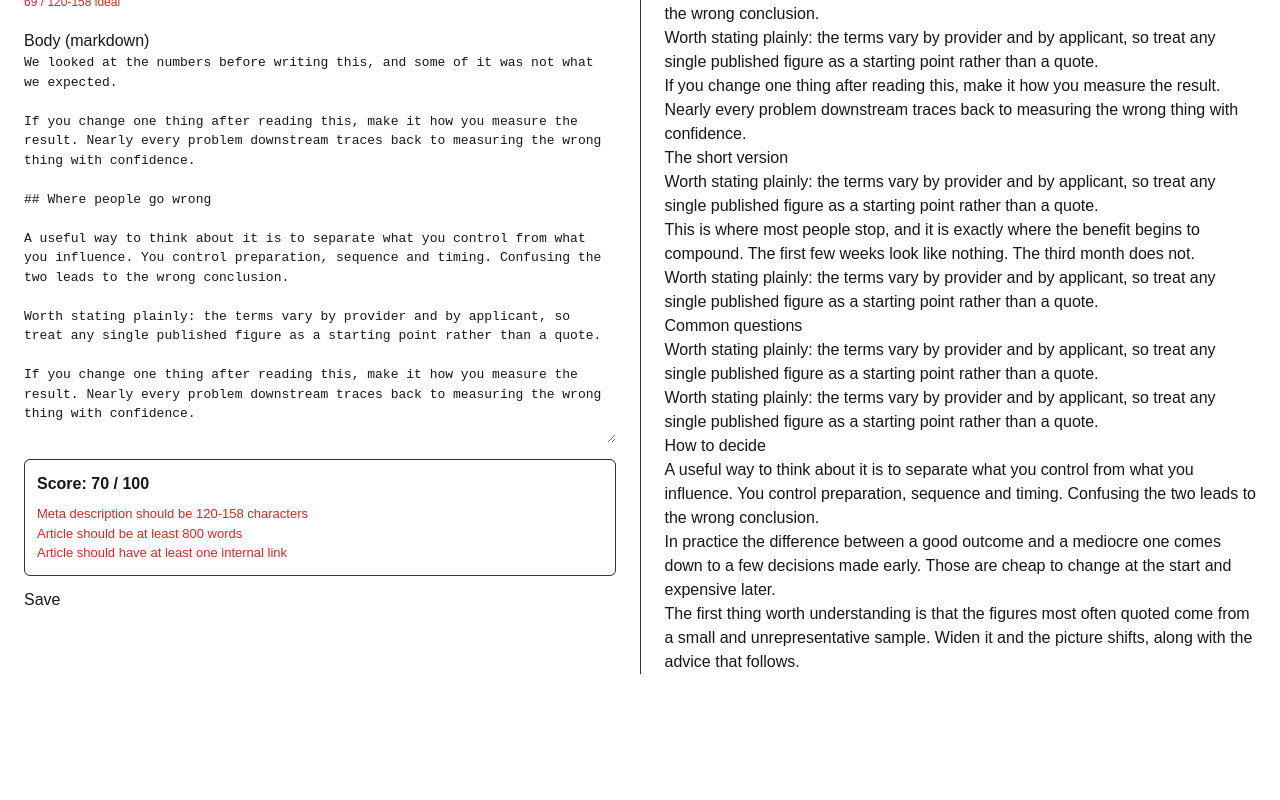
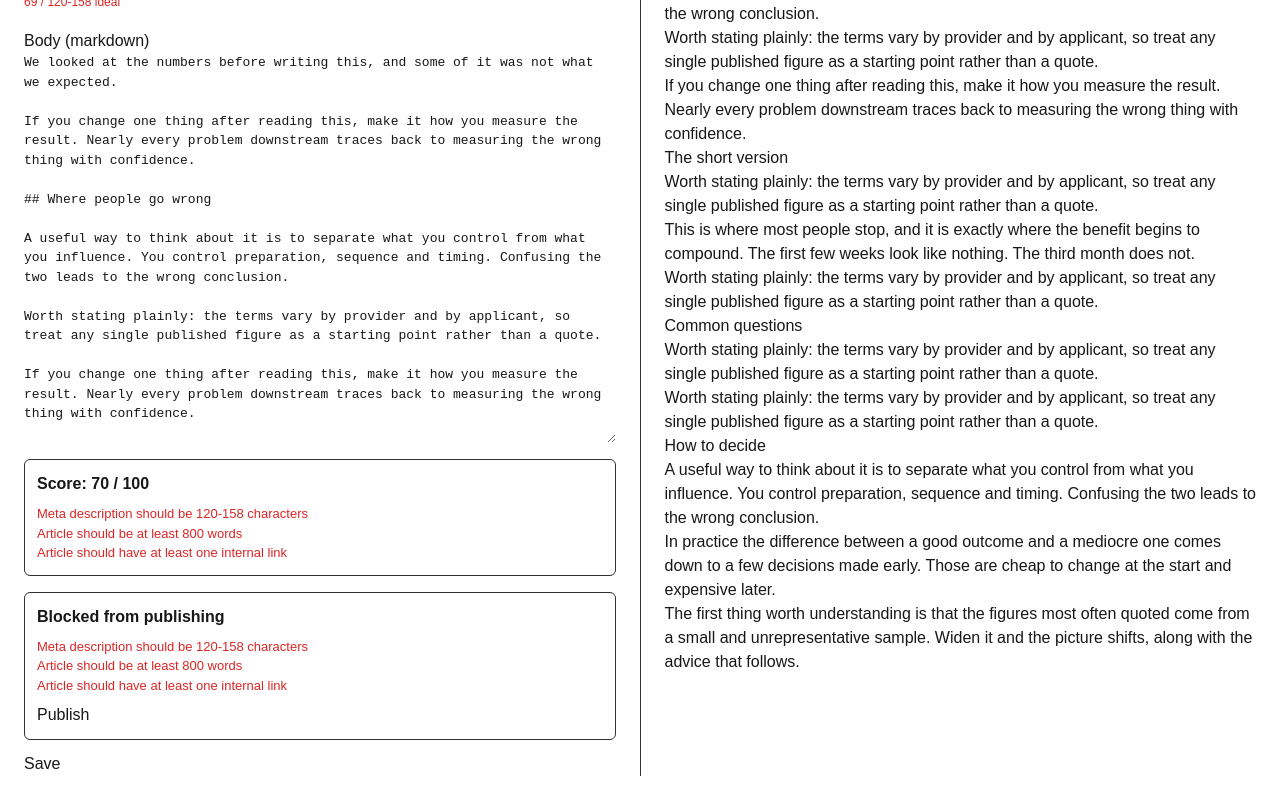
Before and after one commit to miyaarif/blog-dashboard-, a Next.js app: page /editor/art_0001 in a window 1280 px wide. Shown: the part 238-1038 px from the top of the page. Before the commit the page ends 936 px from the top, so only its background shows below. Built offline with nearby package versions, Linux system fonts and the light colour scheme.

Commit message:
M4: publish gate blocks on score, finance checks, and duplicates with full reasons

```diff
--- a/app/editor/[id]/page.tsx
+++ b/app/editor/[id]/page.tsx
@@ -1,15 +1,15 @@
 "use client";
 
 import { useState, useEffect } from "react";
+import { use } from "react";
 import { getArticles, getSites } from "@/lib/sites";
 import { getArticleWithEdits, saveArticle } from "@/lib/storage";
+import { scoreArticle } from "@/lib/scoring/score";
+import { checkPublishGate } from "@/lib/scoring/publishGate";
 import ReactMarkdown from "react-markdown";
 import remarkGfm from "remark-gfm";
 import CharCounter from "@/components/CharCounter";
 import type { Article } from "@/types";
-import { use } from "react";
-import { scoreArticle } from "@/lib/scoring/score";
-import { getSiteById } from "@/lib/sites";
 
 export default function EditorPage({
   params,
@@ -32,8 +32,13 @@ export default function EditorPage({
   if (!original || !article) {
     return <div style={{ padding: 24 }}>Article not found.</div>;
   }
+
   const currentSite = sites.find((s) => s.id === article.site_id)!;
   const { score, reasons } = scoreArticle(article, currentSite);
+
+  const allArticles = getArticles();
+  const gate = checkPublishGate(article, currentSite, allArticles);
+
   function update(field: keyof Article, value: string) {
     setArticle((prev) => (prev ? { ...prev, [field]: value } : prev));
   }
@@ -87,6 +92,7 @@ export default function EditorPage({
           rows={20}
           style={{ display: "block", width: "100%", fontFamily: "monospace" }}
         />
+
         <div
           style={{
             marginTop: 16,
@@ -107,6 +113,31 @@ export default function EditorPage({
           )}
         </div>
 
+        <div
+          style={{
+            marginTop: 16,
+            padding: 12,
+            border: "1px solid #333",
+            borderRadius: 6,
+          }}
+        >
+          <strong>
+            {gate.canPublish ? "Ready to publish" : "Blocked from publishing"}
+          </strong>
+          {!gate.canPublish && (
+            <ul style={{ marginTop: 8 }}>
+              {gate.reasons.map((r, i) => (
+                <li key={i} style={{ fontSize: 13, color: "#dc2626" }}>
+                  {r}
+                </li>
+              ))}
+            </ul>
+          )}
+          <button disabled={!gate.canPublish} style={{ marginTop: 8 }}>
+            Publish
+          </button>
+        </div>
+
         <button onClick={handleSave} style={{ marginTop: 12 }}>
           Save
         </button>
--- /dev/null
+++ b/lib/scoring/publishGate.ts
@@ -0,0 +1,41 @@
+import type { Article, Site } from "@/types";
+import { scoreArticle } from "./score";
+import {
+  findDuplicateGroups,
+  isDuplicate,
+  type DuplicateGroup,
+} from "./duplicates";
+
+export interface GateResult {
+  canPublish: boolean;
+  reasons: string[];
+}
+
+const MIN_SCORE_TO_PUBLISH = 70;
+
+export function checkPublishGate(
+  article: Article,
+  site: Site,
+  allArticles: Article[],
+): GateResult {
+  const { score, reasons: scoreReasons } = scoreArticle(article, site);
+  const groups: DuplicateGroup[] = findDuplicateGroups(allArticles);
+  const duplicate = isDuplicate(article.id, groups);
+
+  const reasons: string[] = [];
+
+  if (score < MIN_SCORE_TO_PUBLISH) {
+    reasons.push(
+      `Quality score is ${score}, below the minimum of ${MIN_SCORE_TO_PUBLISH}`,
+    );
+  }
+  reasons.push(...scoreReasons);
+
+  if (duplicate) {
+    const group = groups.find((g) => g.articleIds.includes(article.id))!;
+    const others = group.articleIds.filter((id) => id !== article.id);
+    reasons.push(`Matches duplicate group with: ${others.join(", ")}`);
+  }
+
+  return { canPublish: reasons.length === 0, reasons };
+}
```
